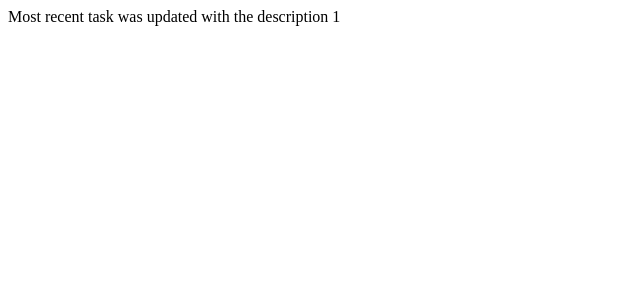
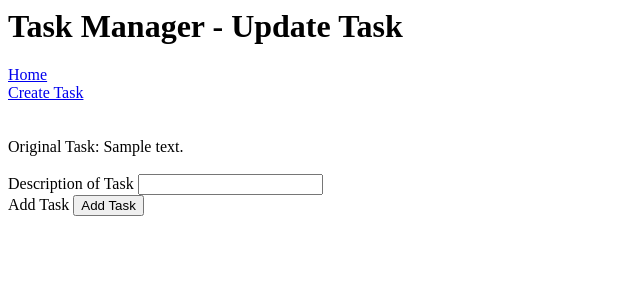
Before and after one commit to Bkirkb/QA-To-Do-List, a Flask app: page /update/1 in a window 1280 px wide. Shown: the top 300 px of the page, without its empty margins (0-640 px from the left). Run offline with Flask 2, Linux system fonts and the light colour scheme; tables that the repository leaves empty hold one stand-in row (values such as "Sample post").

Commit message:
day 2 complete, time to merge

```diff
--- a/application/routes.py
+++ b/application/routes.py
@@ -35,16 +35,19 @@ def incomplete(id):
     db.session.commit()
     return "Task " + str(id) + " Is now incomplete"
 
-@app.route('/update/<new_description>')
-def update(new_description):
+@app.route('/update/<int:id>', methods=["GET", "POST"])
+def update(id):
+    form = TaskForm()
     task = Tasks.query.order_by(Tasks.id.desc()).first()
-    task.description = new_description
-    db.session.commit()
-    return "Most recent task was updated with the description " + str(new_description)
+    if request.method == "POST":
+        task.description = form.description.data
+        db.session.commit()
+        return redirect(url_for("home"))
+    return render_template("update.html", form=form, title="Update Task",task=task)
 
-@app.route('/delete/<int:id>')
+@app.route('/delete/<int:id>', methods=["GET","POST"])
 def delete(id):
     task = Tasks.query.filter_by(id=id).first()
     db.session.delete(task)
     db.session.commit()
-    return "Task ", str(id) , " Was deleted."
+    return redirect(url_for("home"))
--- /dev/null
+++ b/application/templates/update.html
@@ -0,0 +1,13 @@
+{% extends "layout.html" %}
+{% block body %}
+
+<br><br>
+Original Task: {{ task.description }}
+<br><br>
+<form action='' method='POST'>
+{{ form.hidden_tag() }}
+{{ form.description.label }} {{ form.description }}
+<br>
+{{ form.submit.label }} {{ form.submit }}
+</form>
+{% endblock body %}
```
Also changed, not shown: application/templates/home.html (+14 -0 lines), application/forms.py (line endings or trailing spaces).
